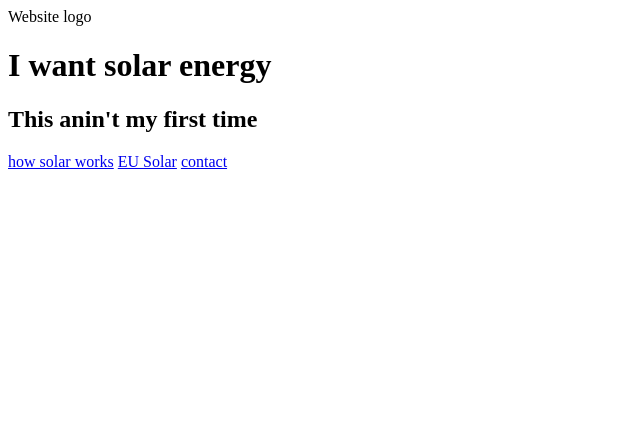
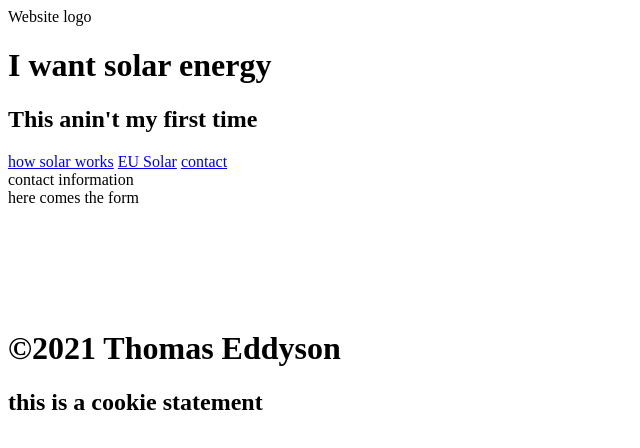
Before and after one commit to thomaseddyson121/Inholland-webmarkup, a plain HTML site: page contact.html in a window 1280 px wide. Shown: the whole page, without its empty margins (0-640 px from the left). Drawn offline with Linux system fonts and the light colour scheme.

Commit message:
statrting code for project.

```diff
--- a/contact.html
+++ b/contact.html
@@ -15,6 +15,35 @@
         <a href="eusolar.html">EU Solar</a>
         <a href="contact.html">contact</a>
     </nav>
-
+    <section>contact information</section>
+    <section>
+        <article>here comes the form</article>
+        <aside>
+            <article class="eu-solar-aside">
+                <figure>
+                    <img src="" alt="">
+                    <figcaption></figcaption>
+                </figure>
+            </article>
+            <article class="eu-solar-aside">
+                <figure>
+                    <img src="" alt="">
+                    <figcaption></figcaption>
+                </figure>
+            </article>
+            <article class="eu-solar-aside">
+                <figure>
+                    <img src="" alt="">
+                    <figcaption></figcaption>
+                </figure>
+            </article>
+        </aside>
+    </section>
+    <footer>
+        <h1>©2021 Thomas Eddyson</h1>
+    </footer>
+    <section id="cookie-statement">
+        <h1>this is a cookie statement</h1>
+    </section>
 </body>
 </html>
```
Also changed, not shown: eusolar.html (+18 -4 lines), index.html (+3 -1 lines), style.css/style.css (added).
